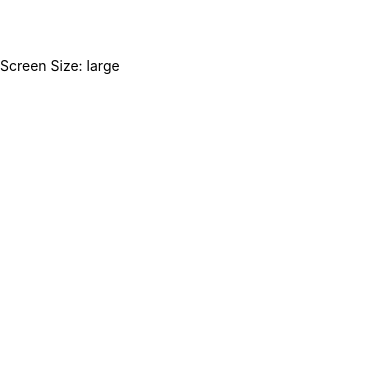
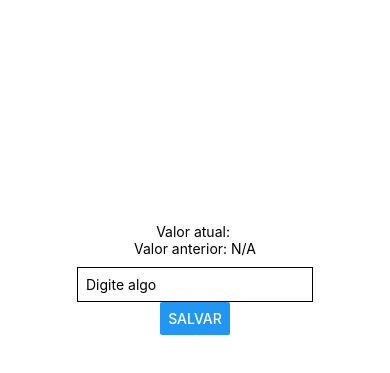
Before and after one commit to Thay-CR/customized-hooks, a React Native app: screen / in a window 390 px wide. Shown: the part 143-516 px from the top of the page. Built offline with nearby package versions, Linux system fonts and the light colour scheme.

Commit message:
feature - usePrevious customized hook

```diff
--- a/App.tsx
+++ b/App.tsx
@@ -1,8 +1,7 @@
-import { NotificationExample } from "./Pages/Notification";
-import {MediaQueryComponent} from "./Pages/MediaQuery";
+import { PreviousComponent } from "./Pages/Previous";
 
 export default function App() {
   return (
-    <MediaQueryComponent />
+    <PreviousComponent />
   );
 }
--- /dev/null
+++ b/Pages/Previous.tsx
@@ -0,0 +1,33 @@
+import React, { useState } from 'react';
+import { View, Text, TextInput, Button } from 'react-native';
+import { usePrevious } from '../hooks/previousValue/previous';
+
+export function PreviousComponent() {
+  const [inputValue, setInputValue] = useState('');
+  const [currentValue, setCurrentValue] = useState('');
+  const [previousValue, setPreviousValue] = useState('');
+  const previousInputValue = usePrevious(inputValue);
+
+  const handleInputChange = (text: string) => {
+    setInputValue(text);
+  };
+
+  const handleSaveButtonClick = () => {
+    setPreviousValue(currentValue);
+    setCurrentValue(inputValue);
+  };
+
+  return (
+    <View style={{ flex: 1, justifyContent: 'center', alignItems: 'center' }}>
+      <Text>Valor atual: {currentValue}</Text>
+      <Text>Valor anterior: {previousValue !== '' ? previousValue : 'N/A'}</Text>
+      <TextInput
+        style={{ borderWidth: 1, padding: 8, marginTop: 10 }}
+        value={inputValue}
+        onChangeText={handleInputChange}
+        placeholder="Digite algo"
+      />
+      <Button title="Salvar" onPress={handleSaveButtonClick} />
+    </View>
+  );
+}
--- /dev/null
+++ b/hooks/previousValue/previous.ts
@@ -0,0 +1,16 @@
+import { useRef, useEffect } from 'react';
+
+/**
+ * Hook para obter o valor anterior de uma variável ou estado.
+ * @param value O valor a ser rastreado.
+ * @returns O valor anterior.
+ */
+export function usePrevious<T>(value: T): T | undefined {
+  const ref = useRef<T | undefined>();
+
+  useEffect(() => {
+    ref.current = value;
+  }, [value]);
+
+  return ref.current;
+}
```
